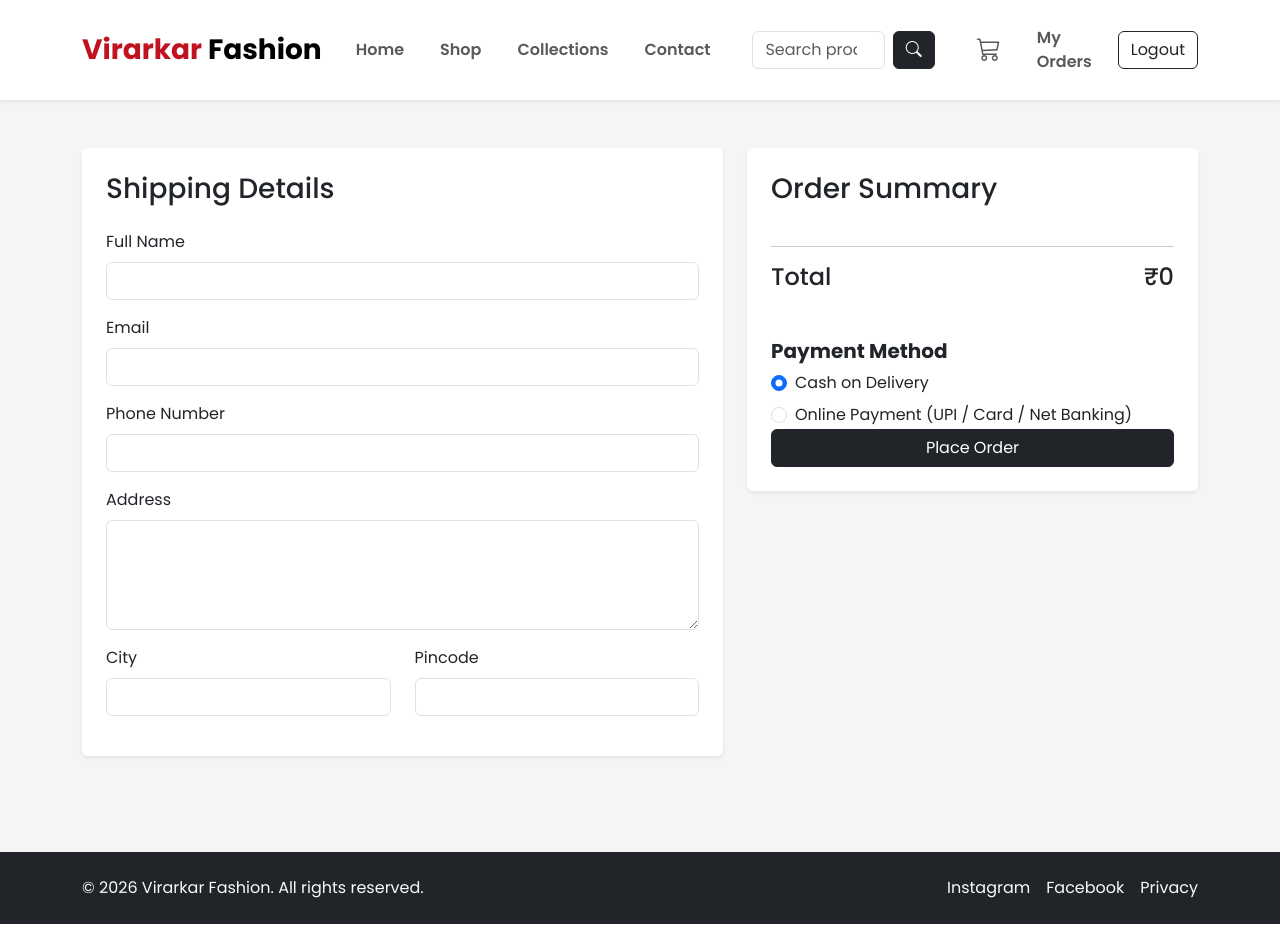
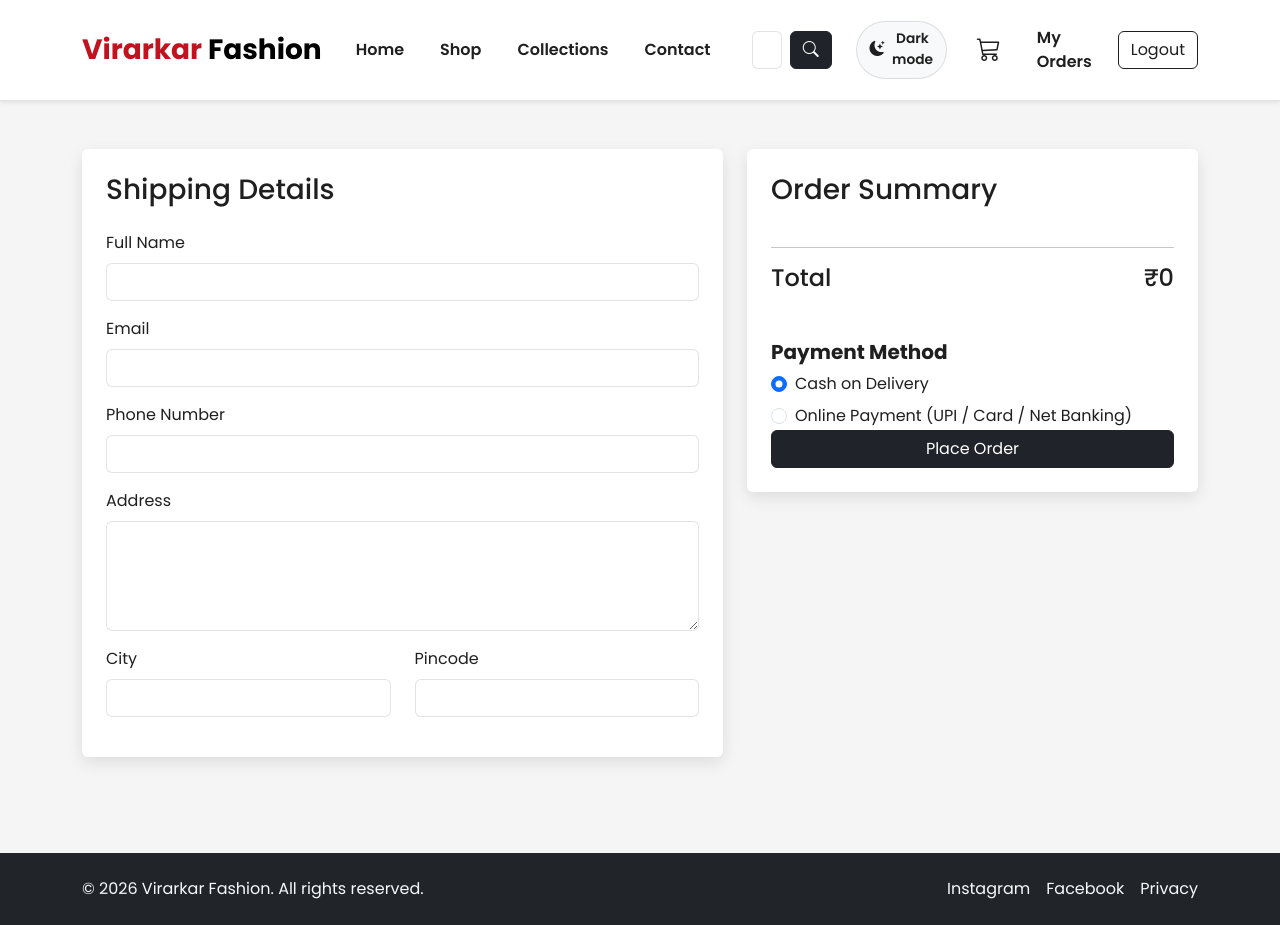
Before and after one commit to adarshdubey999/VIRARKAR-FASHION-, a Django app: page /orders/checkout/ in a window 1280 px wide. Run offline with Django 5.2, Linux system fonts and the light colour scheme; a user stored in the database is signed in.

Commit message:
Add persistent dark and light themes

```diff
--- a/virarkar/static/css/style.css
+++ b/virarkar/static/css/style.css
@@ -306,3 +306,186 @@ body {
 .logo:hover .logo-black {
     color: #333;
 }
+
+
+/* ==========================
+   Theme System
+========================== */
+:root {
+    color-scheme: light;
+    --page-bg: #f5f5f5;
+    --surface: #ffffff;
+    --surface-soft: #f8f9fa;
+    --text-main: #1f1f1f;
+    --text-muted: #6c757d;
+    --border-color: rgba(31, 31, 31, 0.12);
+    --shadow-color: rgba(15, 23, 42, 0.1);
+    --input-bg: #ffffff;
+    --input-text: #1f1f1f;
+}
+
+html[data-theme="dark"] {
+    color-scheme: dark;
+    --page-bg: #101114;
+    --surface: #191b20;
+    --surface-soft: #22252c;
+    --text-main: #f5f7fa;
+    --text-muted: #b8bec8;
+    --border-color: rgba(255, 255, 255, 0.12);
+    --shadow-color: rgba(0, 0, 0, 0.35);
+    --input-bg: #242730;
+    --input-text: #f5f7fa;
+}
+
+html,
+body {
+    background-color: var(--page-bg);
+    color: var(--text-main);
+    transition: background-color 0.25s ease, color 0.25s ease;
+}
+
+body {
+    min-height: 100vh;
+}
+
+.navbar,
+.card,
+footer,
+.bg-white {
+    background-color: var(--surface) !important;
+    color: var(--text-main);
+    transition: background-color 0.25s ease, color 0.25s ease, border-color 0.25s ease;
+}
+
+.navbar {
+    border-bottom: 1px solid var(--border-color);
+}
+
+.nav-link,
+.navbar-brand,
+.text-dark,
+h1, h2, h3, h4, h5, h6 {
+    color: var(--text-main) !important;
+}
+
+.text-muted,
+.form-text {
+    color: var(--text-muted) !important;
+}
+
+.bg-light {
+    background-color: var(--surface-soft) !important;
+    color: var(--text-main);
+}
+
+.card,
+.form-control,
+.form-select,
+.input-group-text {
+    border-color: var(--border-color) !important;
+}
+
+.card {
+    box-shadow: 0 0.35rem 1rem var(--shadow-color) !important;
+}
+
+.form-control,
+.form-select {
+    background-color: var(--input-bg);
+    color: var(--input-text);
+}
+
+.form-control::placeholder {
+    color: var(--text-muted);
+    opacity: 0.85;
+}
+
+.form-control:focus,
+.form-select:focus {
+    background-color: var(--input-bg);
+    color: var(--input-text);
+    border-color: #c1121f !important;
+    box-shadow: 0 0 0 0.2rem rgba(193, 18, 31, 0.18);
+}
+
+.btn-dark {
+    background-color: #202329;
+    border-color: #202329;
+}
+
+.btn-outline-dark {
+    color: var(--text-main);
+    border-color: var(--text-main);
+}
+
+.btn-outline-dark:hover {
+    background-color: var(--text-main);
+    color: var(--page-bg);
+}
+
+.navbar-toggler {
+    border-color: var(--border-color);
+}
+
+.navbar-toggler-icon {
+    filter: none;
+}
+
+html[data-theme="dark"] .navbar-toggler-icon {
+    filter: invert(1) grayscale(1);
+}
+
+html[data-theme="dark"] .btn-light {
+    background-color: #f5f7fa;
+    border-color: #f5f7fa;
+    color: #17191d;
+}
+
+.theme-toggle {
+    display: inline-flex;
+    align-items: center;
+    justify-content: center;
+    gap: 0.45rem;
+    min-height: 38px;
+    margin: 0 0.75rem 0 0;
+    padding: 0.45rem 0.8rem;
+    border: 1px solid var(--border-color);
+    border-radius: 999px;
+    background: var(--surface-soft);
+    color: var(--text-main);
+    font: inherit;
+    font-size: 0.86rem;
+    font-weight: 600;
+    cursor: pointer;
+    transition: background-color 0.25s ease, color 0.25s ease, border-color 0.25s ease, transform 0.2s ease;
+}
+
+.theme-toggle:hover {
+    transform: translateY(-1px);
+    border-color: #c1121f;
+    color: #c1121f;
+}
+
+.theme-toggle:focus-visible {
+    outline: 3px solid rgba(193, 18, 31, 0.3);
+    outline-offset: 2px;
+}
+
+.theme-toggle i {
+    font-size: 0.95rem;
+}
+
+html[data-theme="dark"] .logo-black {
+    color: #f5f7fa;
+}
+
+html[data-theme="dark"] .logo:hover .logo-black {
+    color: #ffffff;
+}
+
+@media (max-width: 991.98px) {
+    .theme-toggle {
+        width: 100%;
+        margin: 0.75rem 0;
+    }
+}
--- a/virarkar/static/js/script.js
+++ b/virarkar/static/js/script.js
@@ -0,0 +1,33 @@
+(() => {
+    const root = document.documentElement;
+    const toggle = document.querySelector('[data-theme-toggle]');
+    const icon = document.querySelector('[data-theme-icon]');
+    const label = document.querySelector('[data-theme-label]');
+
+    if (!toggle) {
+        return;
+    }
+
+    const updateToggle = (theme) => {
+        const isDark = theme === 'dark';
+        toggle.setAttribute('aria-pressed', String(isDark));
+        toggle.setAttribute('aria-label', isDark ? 'Switch to light mode' : 'Switch to dark mode');
+
+        if (icon) {
+            icon.className = isDark ? 'bi bi-sun-fill' : 'bi bi-moon-stars-fill';
+        }
+
+        if (label) {
+            label.textContent = isDark ? 'Light mode' : 'Dark mode';
+        }
+    };
+
+    updateToggle(root.dataset.theme || 'light');
+
+    toggle.addEventListener('click', () => {
+        const nextTheme = root.dataset.theme === 'dark' ? 'light' : 'dark';
+        root.dataset.theme = nextTheme;
+        localStorage.setItem('virarkar-theme', nextTheme);
+        updateToggle(nextTheme);
+    });
+})();
--- a/virarkar/templates/base.html
+++ b/virarkar/templates/base.html
@@ -24,6 +24,14 @@
     <link rel="stylesheet" href="https://cdn.jsdelivr.net/npm/bootstrap-icons@1.11.3/font/bootstrap-icons.min.css">
 
     <link rel="icon" type="image/svg+xml" href="{% static 'images/favicon.svg' %}">
+
+    <script>
+        (() => {
+            const savedTheme = localStorage.getItem('virarkar-theme');
+            const systemPrefersDark = window.matchMedia('(prefers-color-scheme: dark)').matches;
+            document.documentElement.dataset.theme = savedTheme || (systemPrefersDark ? 'dark' : 'light');
+        })();
+    </script>
 
     <!-- Custom CSS -->
     <link rel="stylesheet" href="{% static 'css/style.css' %}">
--- a/virarkar/templates/includes/navbar.html
+++ b/virarkar/templates/includes/navbar.html
@@ -72,6 +72,11 @@
 
             </form>
 
+            <button class="theme-toggle" type="button" data-theme-toggle aria-label="Switch to dark mode" aria-pressed="false">
+                <i class="bi bi-moon-stars-fill" data-theme-icon aria-hidden="true"></i>
+                <span class="theme-toggle-label" data-theme-label>Dark mode</span>
+            </button>
+
             <ul class="navbar-nav align-items-lg-center">
 
                 <!-- Cart -->
```
